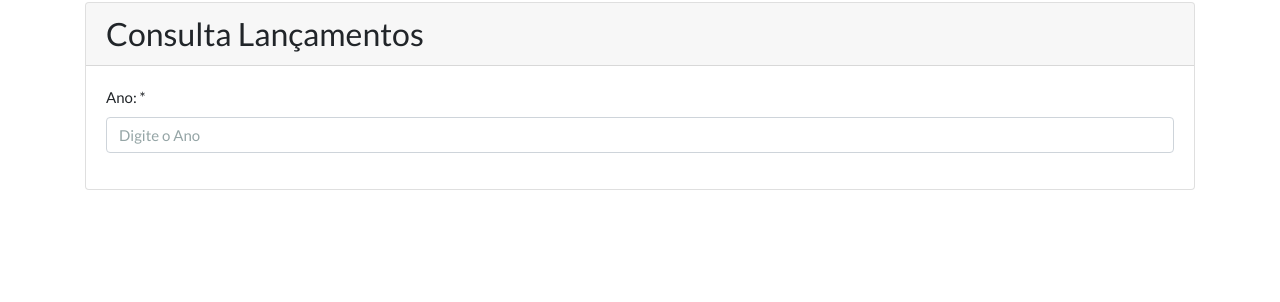
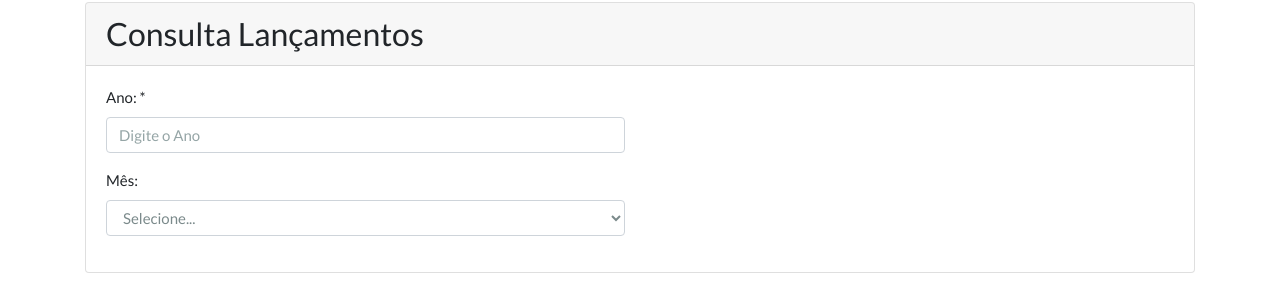
Before and after one commit to iangerolamo/minhas-financas-frontend, a React (Create React App) app: page /#/consulta-lancamentos in a window 1280 px wide. Shown: the part 118-420 px from the top of the page. Built offline with nearby package versions, Linux system fonts and the light colour scheme.

Commit message:
Criando o componente Select Menu(combo box)

```diff
--- /dev/null
+++ b/src/components/selectMenu.js
@@ -0,0 +1,19 @@
+import React from 'react';
+
+function SelectMenu(props) {
+
+  const options = props.lista.map(option => {
+      return (
+        <option value={option.value}>{option.label}</option>
+      )
+    })
+
+  return (
+    <select {...props}>
+      {options}
+    </select>
+  )
+
+}
+
+export default SelectMenu;
--- a/src/views/consulta-lancamentos.js
+++ b/src/views/consulta-lancamentos.js
@@ -2,12 +2,30 @@
 import { useHistory } from 'react-router-dom';
 import Card from "../components/card";
 import FormGroup from "../components/form-group";
+import SelectMenu from "../components/selectMenu";
 
 function ConsultaLancamentos() {
+
+  const lista = [
+    { label: 'Selecione...', value: '' },
+    { label: 'Janeiro', value: 1 },
+    { label: 'Fevereiro', value: 2 },
+    { label: 'Março', value: 3 },
+    { label: 'Abril', value: 4 },
+    { label: 'Maio', value: 5 },
+    { label: 'Junho', value: 6 },
+    { label: 'Julho', value: 7 },
+    { label: 'Agosto', value: 8 },
+    { label: 'Setembro', value: 9 },
+    { label: 'Outubro', value: 10 },
+    { label: 'Novembro', value: 11 },
+    { label: 'Dezembro', value: 12 }
+  ];
+
     return (
         <Card title={"Consulta Lançamentos"}>
           <div className={"row"}>
-            <div className={"col-md-12"}>
+            <div className={"col-md-6"}>
               <div className={"bs-component"}>
                 <FormGroup htmlFor={"inputAno"} label={"Ano: *"}>
                   <input type={"text"}
@@ -15,7 +33,9 @@
                          id={"inputAno"}
                          aria-describedby={"emailHelp"}
                          placeholder={"Digite o Ano"} />
-
+                </FormGroup>
+                <FormGroup htmlFor="inputMes" label="Mês: ">
+                  <SelectMenu className={"form-control"} lista={lista}/>
                 </FormGroup>
 
               </div>
```
